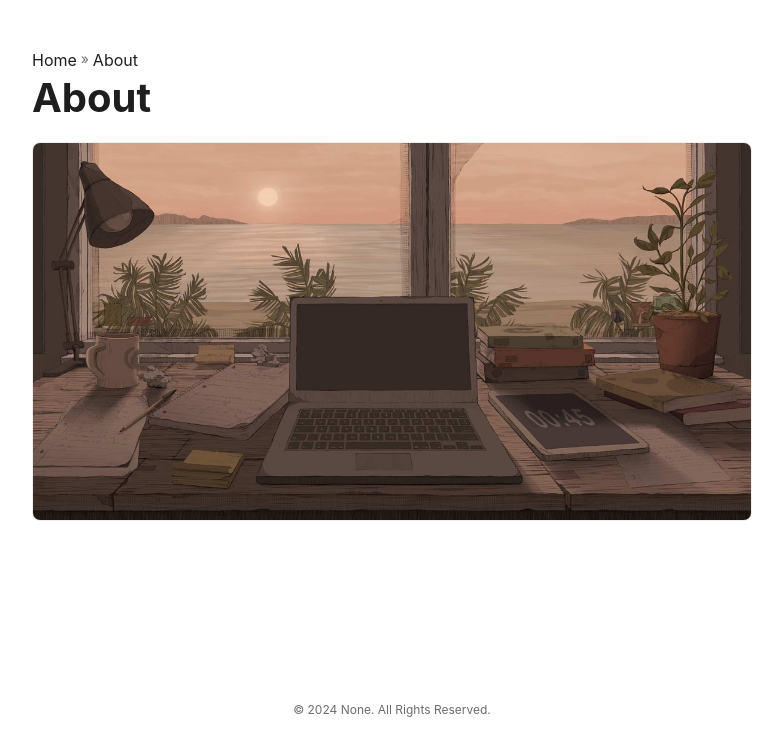
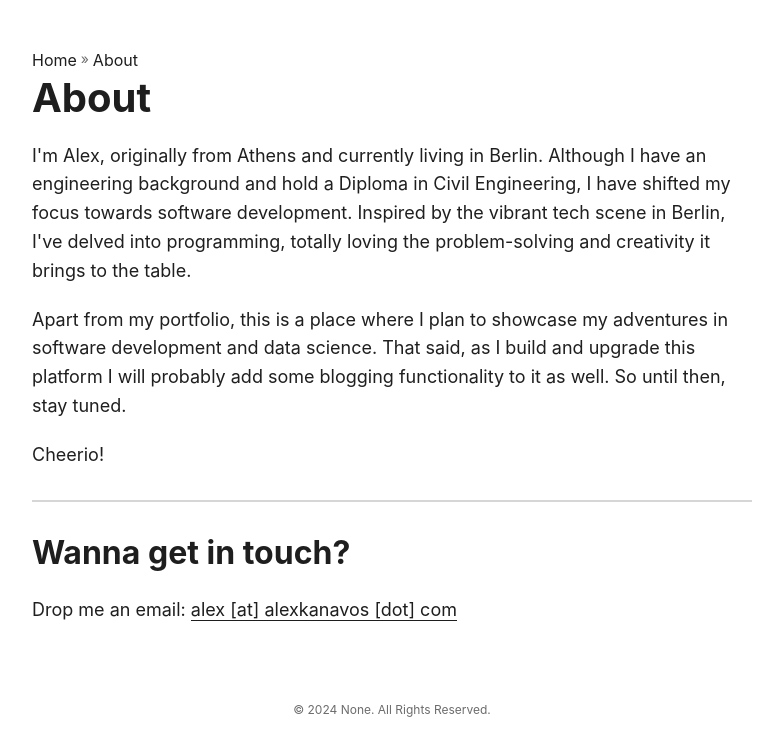
Before and after one commit to alexkanavos/portfolio, a Flask app: page /about in a window 1280 px wide. Shown: the part 60-800 px from the top of the page, without its empty margins (248-1031 px from the left). Run offline with Flask 3, Linux system fonts and the light colour scheme.

Commit message:
Update about page.

```diff
--- a/website/templates/about.html
+++ b/website/templates/about.html
@@ -17,16 +17,31 @@
 <article class="post-single">
     <header class="post-header">
         <div class="breadcrumbs"><a href="{{ url_for('views.home') }}">Home</a>&nbsp;»&nbsp;<a
-                href="{{ url_for('views.about') }}">About</a></div>
+                href="{{ url_for('views.about') }}/">About</a></div>
         <h1 class="post-title entry-hint-parent">
             About
         </h1>
     </header>
-    <figure class="entry-cover">
-        <img loading="eager" sizes="(min-width: 768px) 720px, 100vw"
-            src="{{ url_for('static', filename='assets/img/desk_beach.png') }}" alt="Desk beach" width="1200"
-            height="628">
-    </figure>
+    <div class="post-content">
+        <p>I'm Alex, originally from Athens and currently living in Berlin. Although I have an engineering background
+            and
+            hold a Diploma in Civil Engineering, I have shifted my focus towards software development. Inspired by the
+            vibrant tech scene in Berlin, I've delved into programming, totally loving the problem-solving and
+            creativity it
+            brings to the table.</p>
+        <p>Apart from my portfolio, this is a place where I plan to showcase my adventures in software development and
+            data
+            science. That said, as I build and upgrade this platform I will probably add some blogging functionality to
+            it
+            as well. So until then, stay tuned.</p>
+        Cheerio!
+        <hr>
+        <h2 id="contact-about">Wanna get in touch?<a hidden="" class="anchor" aria-hidden="true"
+                href="#contact-about">#</a></h2>
+        <p>Drop me an email: <a href="mailto:alex@alexkanavos.com" target="_blank">alex [at] alexkanavos [dot] com</a>
+        </p>
+    </div>
+
 </article>
 
 {% endblock content %}
--- a/website/templates/header.html
+++ b/website/templates/header.html
@@ -27,7 +27,7 @@
         </div>
         <ul id="menu">
             <li>
-                <a href="{{ url_for('views.about') }}" title="About">
+                <a href="{{ url_for('views.about') }}/" title="About">
                     <span>About</span>
                 </a>
             </li>
```
Also changed, not shown: website/templates/index.html (+4 -4 lines).
